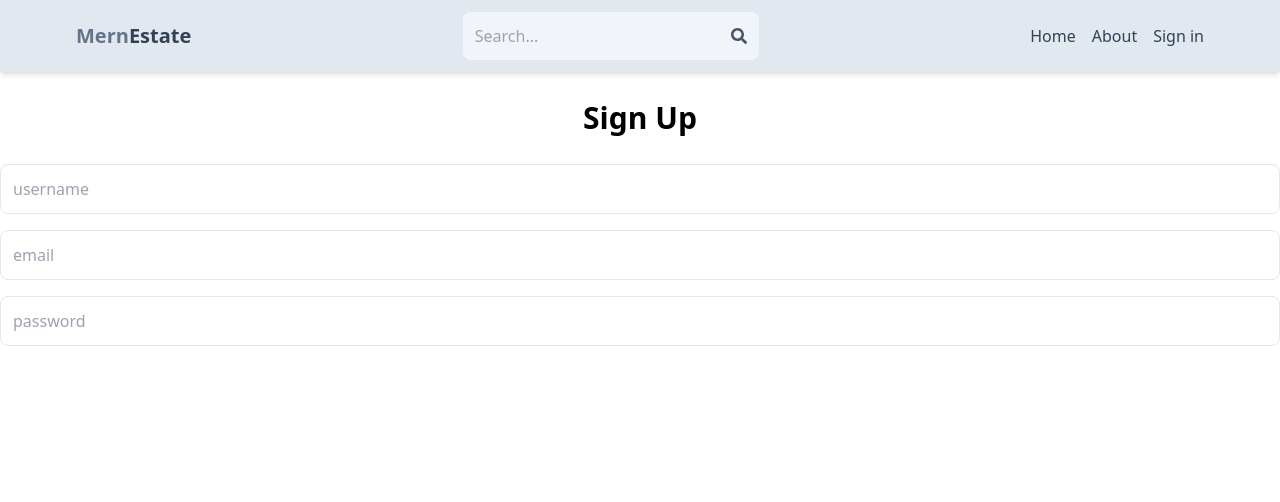
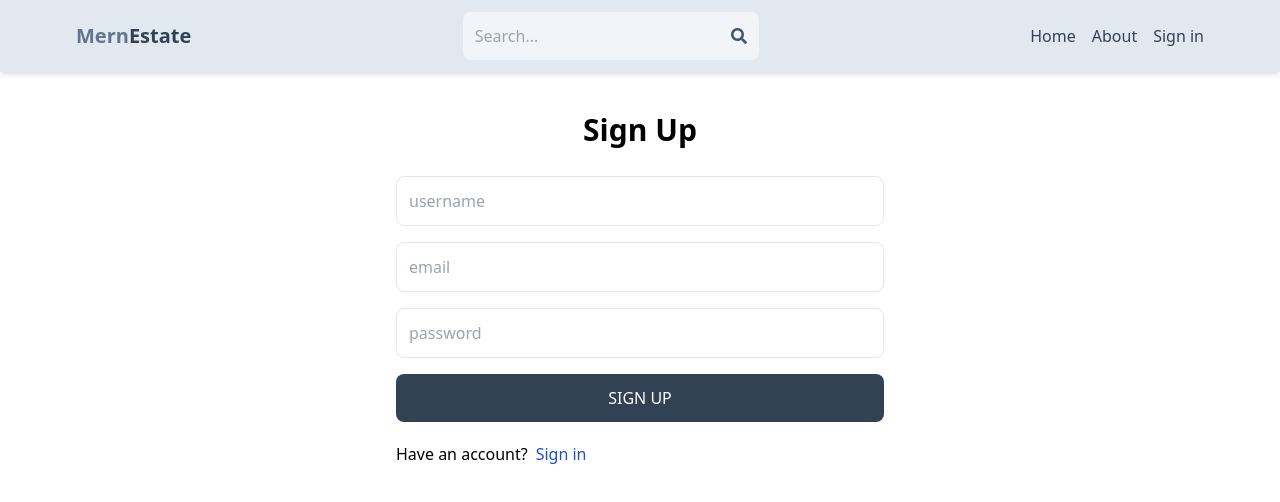
Before and after one commit to iamlydial/mern-estates, a React (Vite) app in the folder client/: page /sign-up in a window 1280 px wide. Shown: the top 502 px of the page. Built offline with nearby package versions, Linux system fonts and the light colour scheme.

Commit message:
Update Signup.jsx
complete UI for sign up page

```diff
--- a/client/src/pages/Signup.jsx
+++ b/client/src/pages/Signup.jsx
@@ -1,14 +1,39 @@
 import React from "react";
+import {Link} from "react-router-dom";
 
 const Signup = () => {
   return (
-    <div>
+    <div className="p-3 max-w-lg mx-auto">
       <h1 className="text-3xl text-center font-semibold my-7">Sign Up</h1>
       <form className="flex flex-col gap-4">
-        <input type="text" id="username" placeholder="username" className="border p-3 rounded-lg" />
-        <input type="email" id="email" placeholder="email" className="border p-3 rounded-lg" />
-        <input type="password" id="password" placeholder="password" className="border p-3 rounded-lg" />
+        <input
+          type="text"
+          id="username"
+          placeholder="username"
+          className="border p-3 rounded-lg"
+        />
+        <input
+          type="email"
+          id="email"
+          placeholder="email"
+          className="border p-3 rounded-lg"
+        />
+        <input
+          type="password"
+          id="password"
+          placeholder="password"
+          className="border p-3 rounded-lg"
+        />
+        <button className="bg-slate-700 text-white p-3 rounded-lg uppercase hover:opacity-95 disabled:opacity-80">
+          Sign Up
+        </button>
       </form>
+      <div className="flex gap-2 mt-5">
+        <p>Have an account?</p>
+        <Link to={"/sign-in"}>
+          <span className="text-blue-700">Sign in</span>
+        </Link>
+      </div>
     </div>
   );
 };
```
